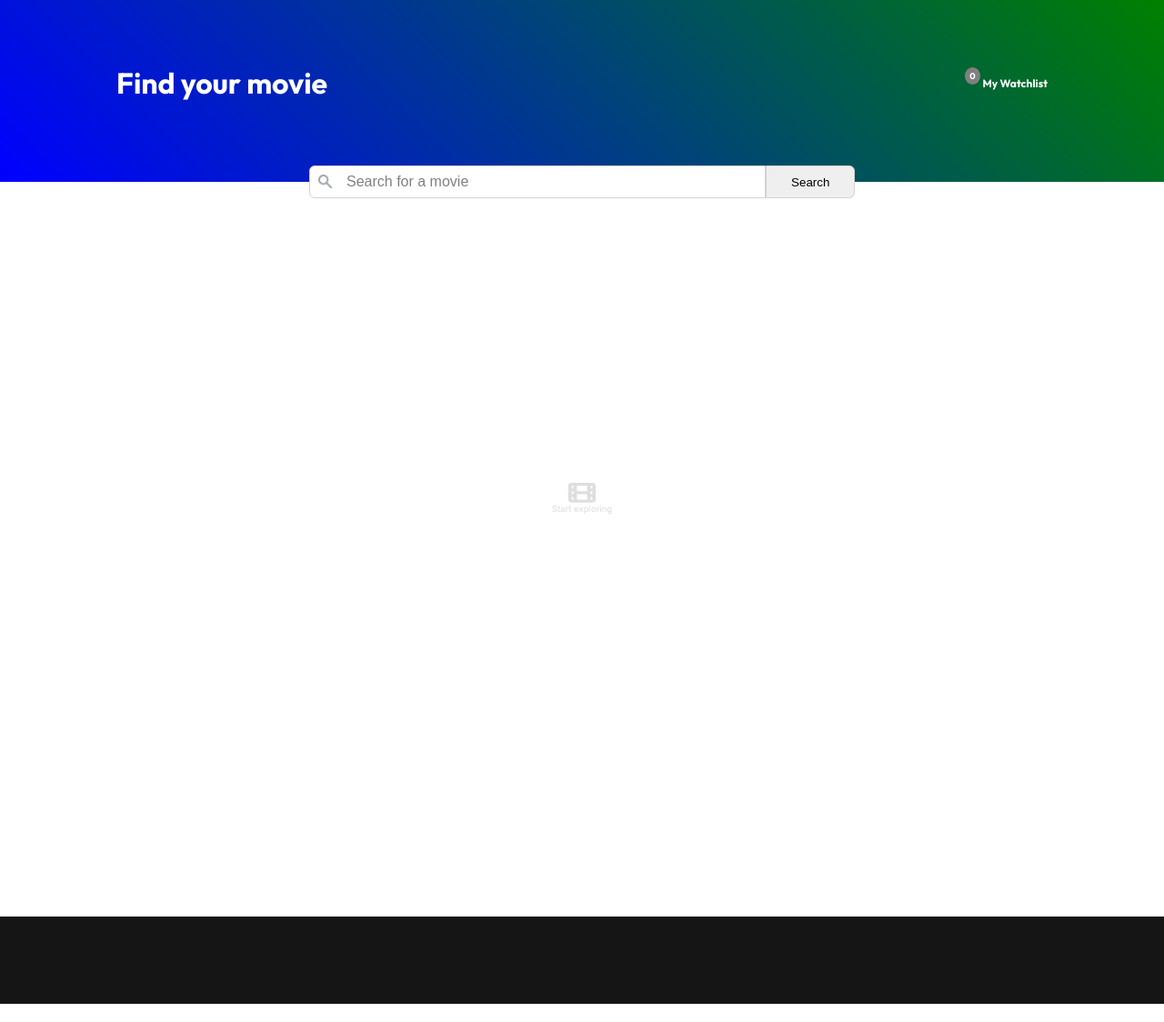
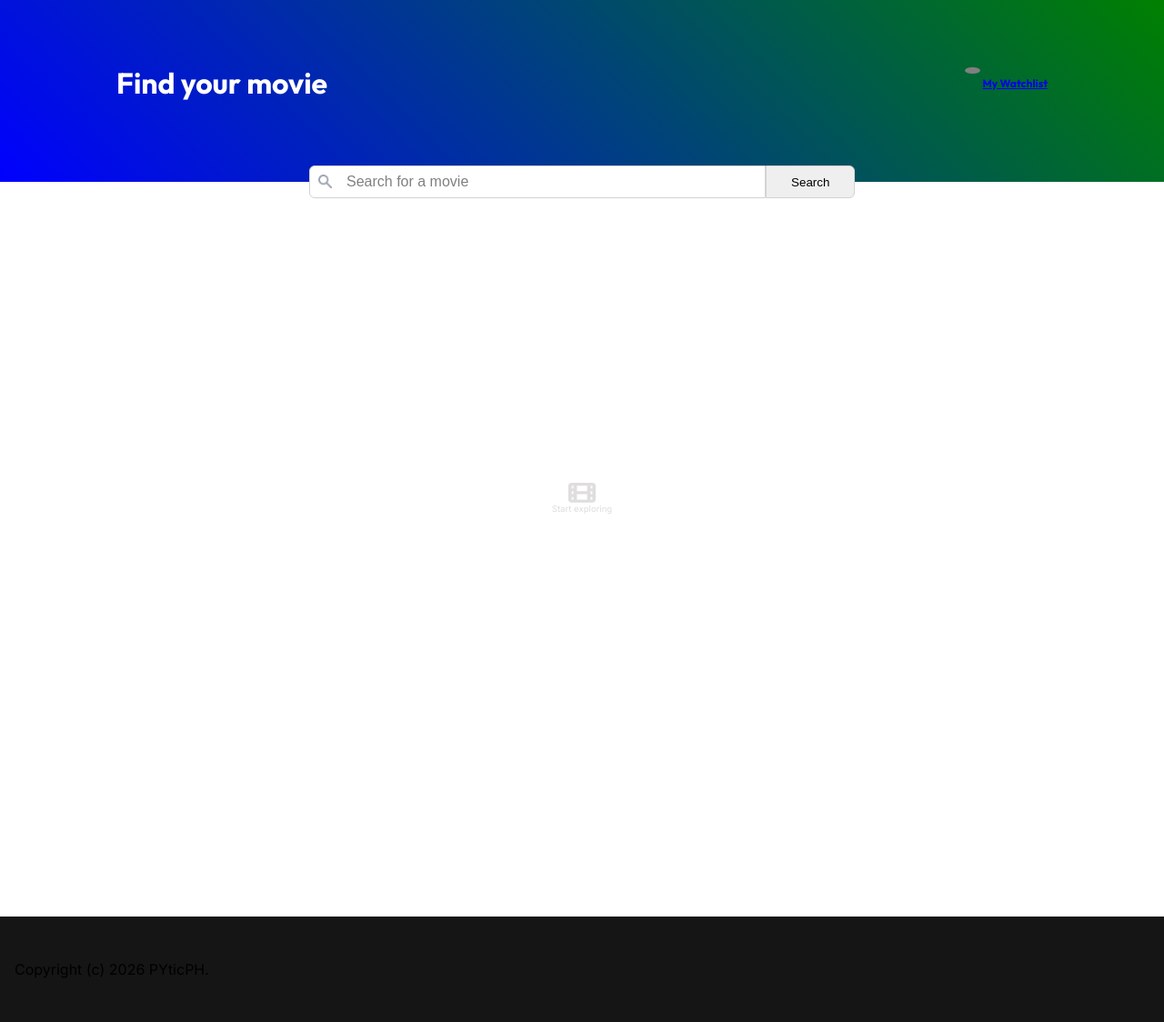
Before and after one commit to PYticPH/Movie-watchlist, a plain HTML site: page index.html in a window 1280 px wide. Shown: the top 1124 px of the page at 91% size. Drawn offline with Linux system fonts and the light colour scheme.

Commit message:
chore: Improve html structure

```diff
--- a/index.html
+++ b/index.html
@@ -18,8 +18,10 @@
     <div class="top-header">
       <h1>Find your movie</h1>
       <div class="watchlist">
-        <p>My Watchlist</p>
-        <span class="watchlist-counter" id="watchlist-counter">0</span>
+        <p>
+          <a href="watchlist.html">My Watchlist</a>
+        </p>
+        <span class="watchlist-counter" id="watchlist-counter"></span>
       </div>
     </div>
     <div class="search-container">
@@ -33,6 +35,7 @@
     <p class="start-exploring">Start exploring</p>
   </main>
   <footer>
+    Copyright (c) 2026 PYticPH.
   </footer>
   <script src="script.js"></script>
 </body>
```
